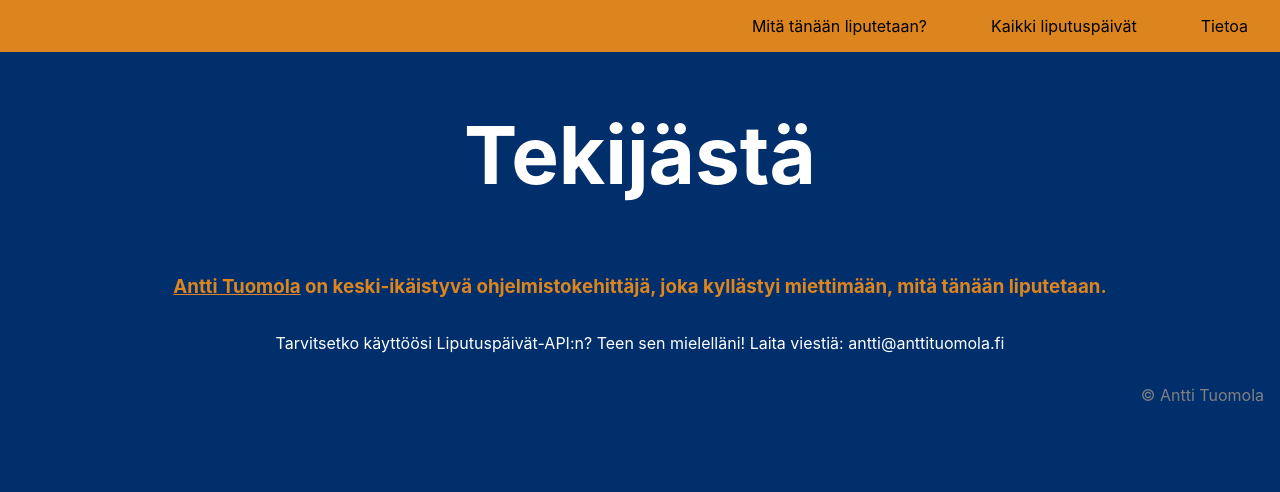
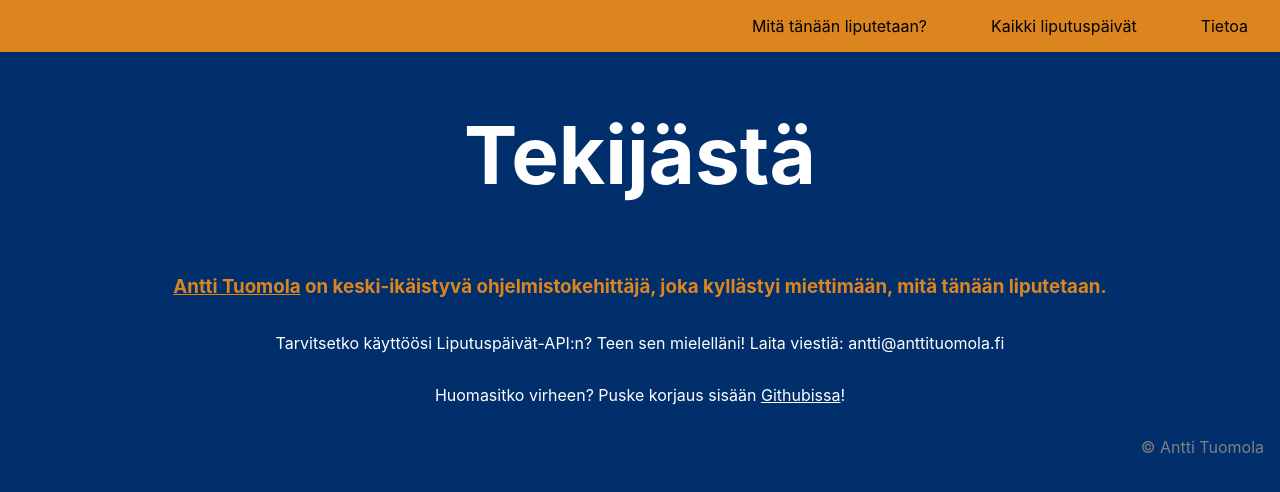
Before and after one commit to anttituomola/mita-tanaan-liputetaan, a Next.js app: page /about in a window 1280 px wide. Shown: the top 492 px of the page. Built offline with nearby package versions, Linux system fonts and the light colour scheme.

Commit message:
link to Github

```diff
--- a/pages/about.js
+++ b/pages/about.js
@@ -6,6 +6,7 @@ const about = () => {
         <h3><a href="https://anttituomola.fi" target="_blank" rel="noreferrer">Antti Tuomola</a> on keski-ikäistyvä ohjelmistokehittäjä,
         joka kyllästyi miettimään, mitä tänään liputetaan.</h3>
         <p>Tarvitsetko käyttöösi Liputuspäivät-API:n? Teen sen mielelläni! Laita viestiä: antti@anttituomola.fi</p>
+        <p>Huomasitko virheen? Puske korjaus sisään <a href="https://github.com/anttituomola/mita-tanaan-liputetaan" target="_blank" rel="noreferrer">Githubissa</a>! </p>
     </main>
   )
 }
```
